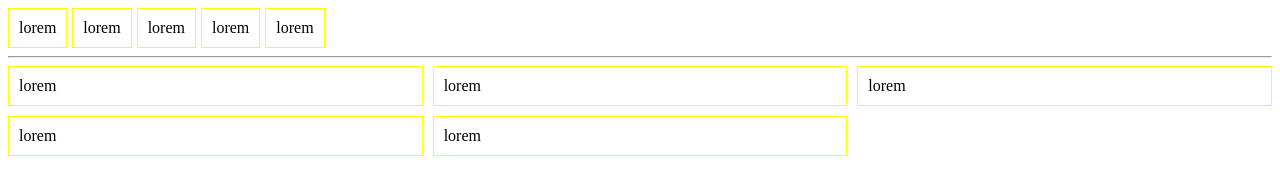
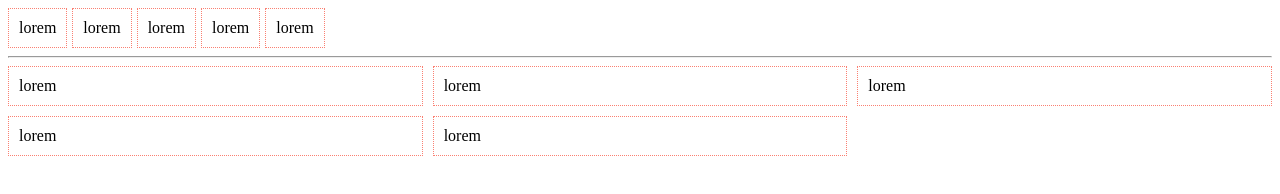
Before and after one commit to Pinnacle007/grid-flex-git, a plain HTML site: page index.html in a window 1280 px wide. Drawn offline with Linux system fonts and the light colour scheme.

Commit message:
Update style.css

```diff
--- a/style.css
+++ b/style.css
@@ -5,7 +5,7 @@
 }
 
 .lorem {
-    border: 1px solid yellow;
+    border: 1px dotted salmon;
     padding: 10px;
 }
 
```
